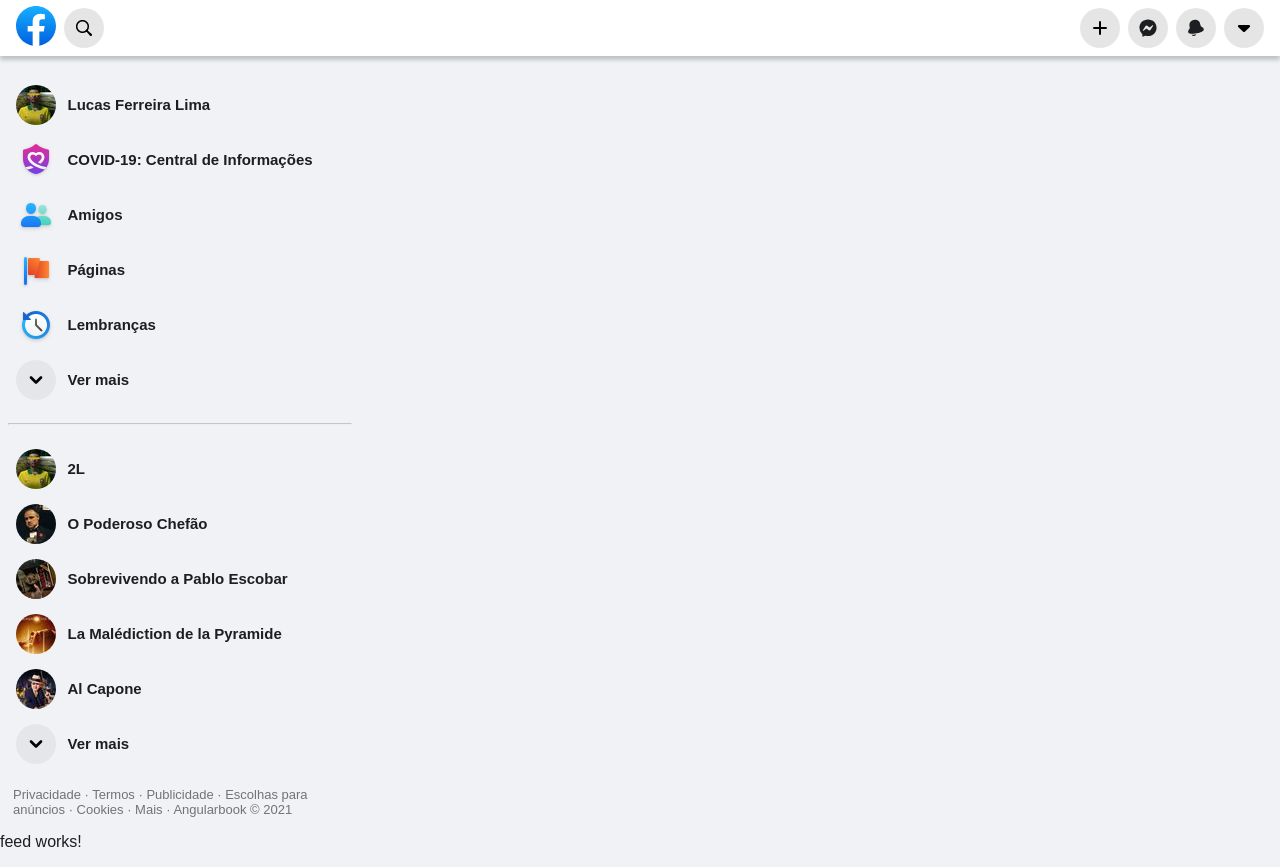
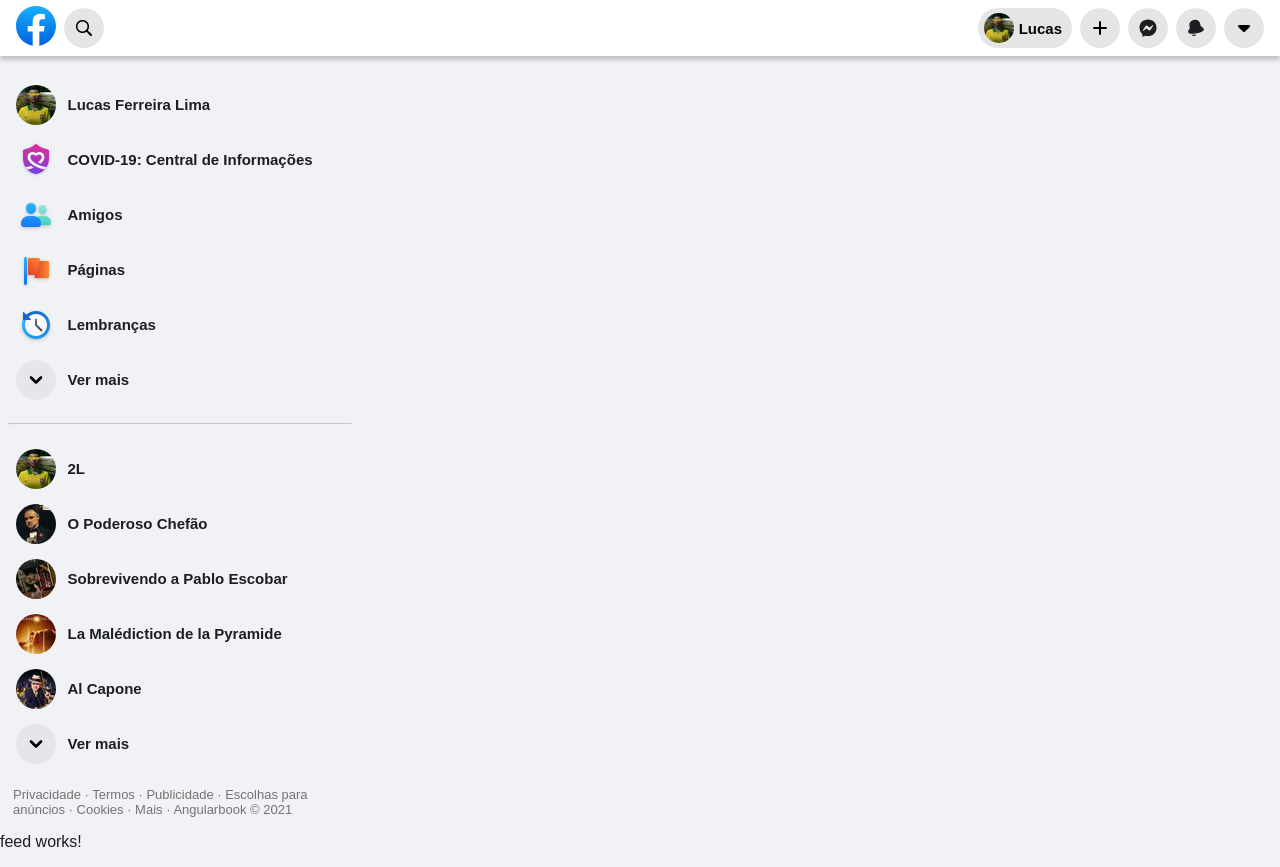
Before and after one commit to lucasferreiralimax/angularbook-new, an Angular app: page / in a window 1280 px wide. Built offline with nearby package versions, Linux system fonts and the light colour scheme.

Commit message:
button profile with img and show desktop condition :hammer:

```diff
--- a/src/app/components/header/header.component.html
+++ b/src/app/components/header/header.component.html
@@ -18,6 +18,10 @@
       </svg>
     </button>
     <div class="right">
+      <button class="nav-button profile" type="button" *ngIf="desktopSize | async">
+        <img src="./assets/2L-icon.jpg" alt="Lucas Ferreira Lima">
+        Lucas
+      </button>
       <button class="nav-button" type="button" (click)="create = !create" [class.active]="create">
         Create
         <i class="icon plus" [class.active]="create"></i>
--- a/src/app/components/header/header.component.scss
+++ b/src/app/components/header/header.component.scss
@@ -36,6 +36,18 @@
   &.active {
     background: rgba(var(--main-color-primary), .2);
   }
+  &.profile {
+    font-size: 15px;
+    font-weight: bold;
+    display: flex;
+    align-items: center;
+    padding-right: 10px;
+    img {
+      width: 30px;
+      border-radius: 100px;
+      margin-right: 5px;
+    }
+  }
   &.squared {
     border-radius: 8px;
     background: rgba(0,0,0, 0);
--- a/src/app/components/header/header.component.ts
+++ b/src/app/components/header/header.component.ts
@@ -12,7 +12,7 @@
 export class HeaderComponent implements OnInit {
 
   menuBookmarks:Observable<boolean>;
-  menuBookmarksActive: boolean = false;
+  desktopSize:Observable<boolean>;
   accounts: boolean = false;
   create: boolean = false;
 
@@ -22,6 +22,8 @@
   ) {
     this.menuBookmarks = breakpointObserver.observe('(min-width: 1100px)')
       .pipe(map(result => !result.matches));
+    this.desktopSize = breakpointObserver.observe('(max-width: 1100px)')
+      .pipe(map(result => !result.matches));
   }
 
   ngOnInit(): void {
```
